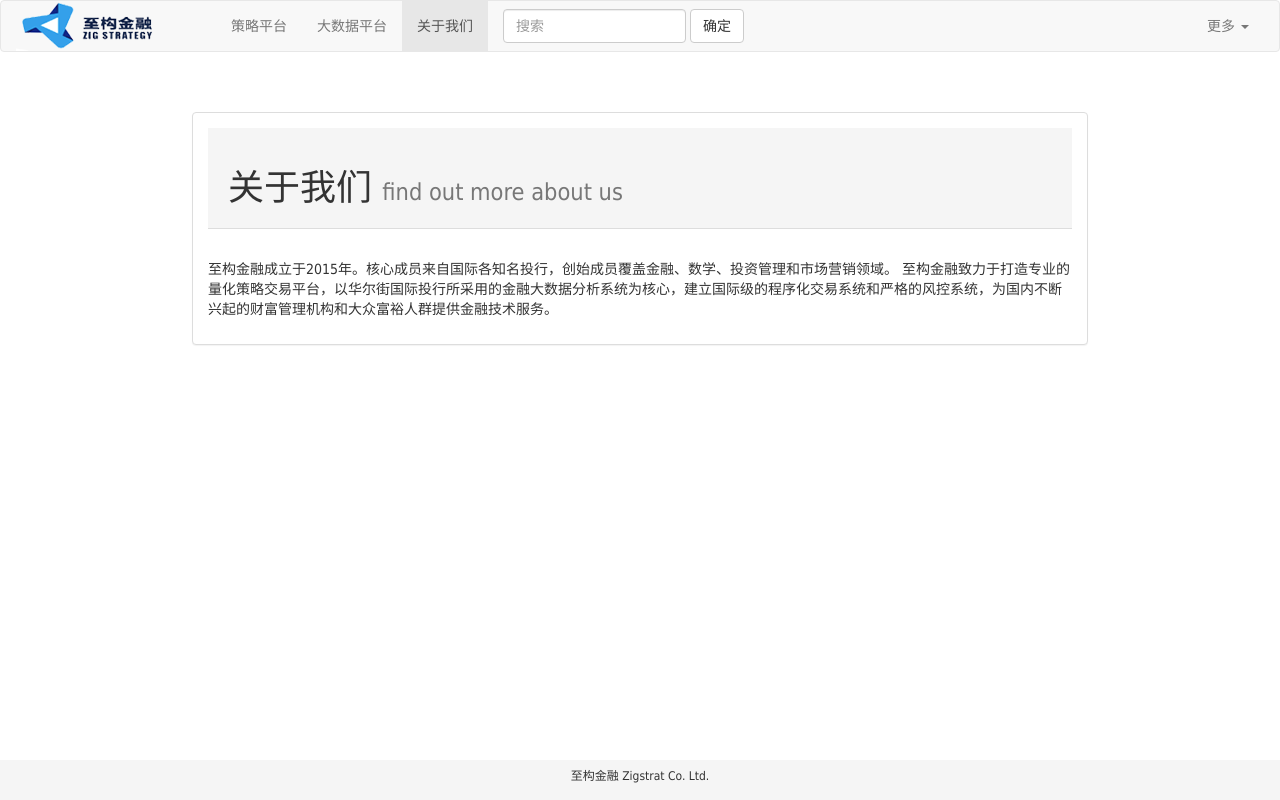
After one commit to woodliwei/prototype-1, a Django app: page /aboutus/ in a window 1280 px wide. The commit adds this page. Run offline with Django 3.2, Linux system fonts and the light colour scheme; some libraries are stand-ins or nearby versions.

Commit message:
implement footer and aboutus page
1. add footer to base.html
2. add aboutus page.

```diff
--- /dev/null
+++ b/zig/prototype/templates/about_us.html
@@ -0,0 +1,23 @@
+{% extends "base.html" %}
+
+{%  block no_navBarContent %}
+                        <div class="container center-block" style="width: 70%" >
+        <div class="row">
+<br/><br/>
+    <div class="panel panel-default ">
+        <div class="panel-body ">
+                <div class="page-header-top">
+
+            <h1>关于我们 <small>find out more about us</small></h1>
+
+    </div>
+            <p>
+                至构金融成立于2015年。核心成员来自国际各知名投行，创始成员覆盖金融、数学、投资管理和市场营销领域。
+                至构金融致力于打造专业的量化策略交易平台，以华尔街国际投行所采用的金融大数据分析系统为核心，建立国际级的程序化交易系统和严格的风控系统，为国内不断兴起的财富管理机构和大众富裕人群提供金融技术服务。
+            </p>
+        </div>
+    </div>
+
+            </div>
+</div>
+{% endblock %}
--- a/zig/prototype/templates/base.html
+++ b/zig/prototype/templates/base.html
@@ -42,8 +42,8 @@
             <div class="collapse navbar-collapse" id="bs-example-navbar-collapse-1">
                 <ul class="nav navbar-nav">
                     <li class="{{ title_strategy }}"><a href="{% url 'prototype:strategy' %}">策略平台 <span class="sr-only">(current)</span></a></li>
-                    <li class="{{ title_bigData }}"><a href="{% url 'prototype:bigdata' %}">大数据平台</a></li>
-                    <li class="{{ title_about }}"><a href="#">关于我们</a></li>
+                    <li class="{{ title_bigdata }}"><a href="{% url 'prototype:bigdata' %}">大数据平台</a></li>
+                    <li class="{{ title_aboutUs }}"><a href="{% url 'prototype:aboutus' %}">关于我们</a></li>
                 </ul>
                 <form class="navbar-form navbar-left" role="search">
                     <div class="form-group">
@@ -66,6 +66,10 @@
             </div><!-- /.navbar-collapse -->
         </div><!-- /.container-fluid -->
     </nav>
+
+    {% if no_navBar %}
+        {% block no_navBarContent %}{% endblock %}
+    {% else %}
         <div class="container">
             <div class="row">
                 <div class="col-md-2">
@@ -76,5 +80,13 @@
                 </div>
             </div>
         </div>
+    {% endif %}
+
+    <footer class="footer">
+      <div class="container " style="text-align: center">
+        <p class="text-muted"><h6>至构金融 Zigstrat Co. Ltd.</h6></p>
+      </div>
+    </footer>
+
 </body>
 </html>
--- a/zig/prototype/templates/bigdata_base.html
+++ b/zig/prototype/templates/bigdata_base.html
@@ -2,8 +2,6 @@
 
 
 {%  block navBar %}
-{#<br/>#}
-{#    <br/>#}
     <div class="list-group" >
         <a href="{% url 'prototype:bigdata' %}" class="list-group-item {{ nav_trendTest }}">趋势指标回测</a>
         <a href="#" class="list-group-item {{ nav_historyData }}">历史数据查询</a>
--- a/zig/prototype/urls.py
+++ b/zig/prototype/urls.py
@@ -8,5 +8,6 @@ urlpatterns = [
     url(r'^bigdata/$', views.bigdata_trend_testing, name='bigdata'),
     url(r'^strategy/$', views.strat_trend_manage, name='strategy'),
     url(r'^bigdata_result/$', views.bigdata_trend_test_result, name='bigdata_result'),
+    url(r'^aboutus/$', views.about_us, name='aboutus'),
     url(r'^$', views.strat_trend_manage),
 ]
--- a/zig/prototype/views.py
+++ b/zig/prototype/views.py
@@ -26,6 +26,9 @@ def strat_trend_manage(requst):
     return render_to_response("strat_trend_manage.html", get_context("strat_trend_manage"))
 
 
+def about_us(requst):
+    return render_to_response("about_us.html", get_context("about_us"))
+
 # def defaultViews(request):
 #     return render_to_response(
 #         'group.html',
@@ -43,7 +46,7 @@ def strat_trend_manage(requst):
 
 # Set active items in Title Bar and Nav Bar
 # {"title_strategy": "active",
-#   "title_bigData": "",
+#   "title_bigdata": "",
 #   "about": "",
 #   "nav_trendTest": "active",
 #   "nav_historyData": "",
@@ -52,7 +55,7 @@ def get_context(pageName):
     activeDict= {
         "bigdata_trend_testing":
             {
-                "title_bigData": "active",
+                "title_bigdata": "active",
                 "nav_trendTest": "active",
             },
 
@@ -63,11 +66,16 @@ def get_context(pageName):
             },
         "bigdata_trend_test_result":
             {
-                "title_bigData": "active",
-                "nav_historyTest":"active",
+                "title_bigdata": "active",
+                "nav_historyTest": "active",
                 "SHIndexName": json.dumps("上证指数"),
                 "dateList": json.dumps(MyData.dateList),
                 "marketData": json.dumps(MyData.marketData),
             },
+        "about_us":
+            {
+                "title_aboutUs": "active",
+                "no_navBar": True,
+            }
     }
     return activeDict[pageName]
--- a/zig/static/css/mypage.css
+++ b/zig/static/css/mypage.css
@@ -10,6 +10,40 @@ body,button, input, select, textarea,h1 ,h2, h3, h4, h5, h6 { font-family: Micro
 {
     width: 300px;overflow: hidden;white-space: nowrap;text-overflow: ellipsis;
 }
+
+/* Sticky footer styles
+-------------------------------------------------- */
+html {
+  position: relative;
+  min-height: 100%;
+}
+body {
+  /* Margin bottom by footer height */
+  margin-bottom: 40px;
+}
+
+.footer {
+  position: absolute;
+  bottom: 0;
+  width: 100%;
+  /* Set the fixed height of the footer here */
+  height: 40px;
+  background-color: #f5f5f5;
+}
+
+.page-header-top {
+    background-color: #f5f5f5;
+    padding: 20px 20px 10px;
+    margin: 0 0 30px 0;
+    border-bottom: 1px solid #ddd;
+    -webkit-box-shadow: 0 1px 0 rgba(255, 255, 255, 0.5);
+    -moz-box-shadow: 0 1px 0 rgba(255, 255, 255, 0.5);
+    box-shadow: 0px 1px 0px rgba(255,255,255,0.5);
+}
+
+
+
+/* following may not needed. */
 
 @media (min-width: 992px) {
     /* 992px */
```
Lines whose indentation alone changed are shown as unchanged.
